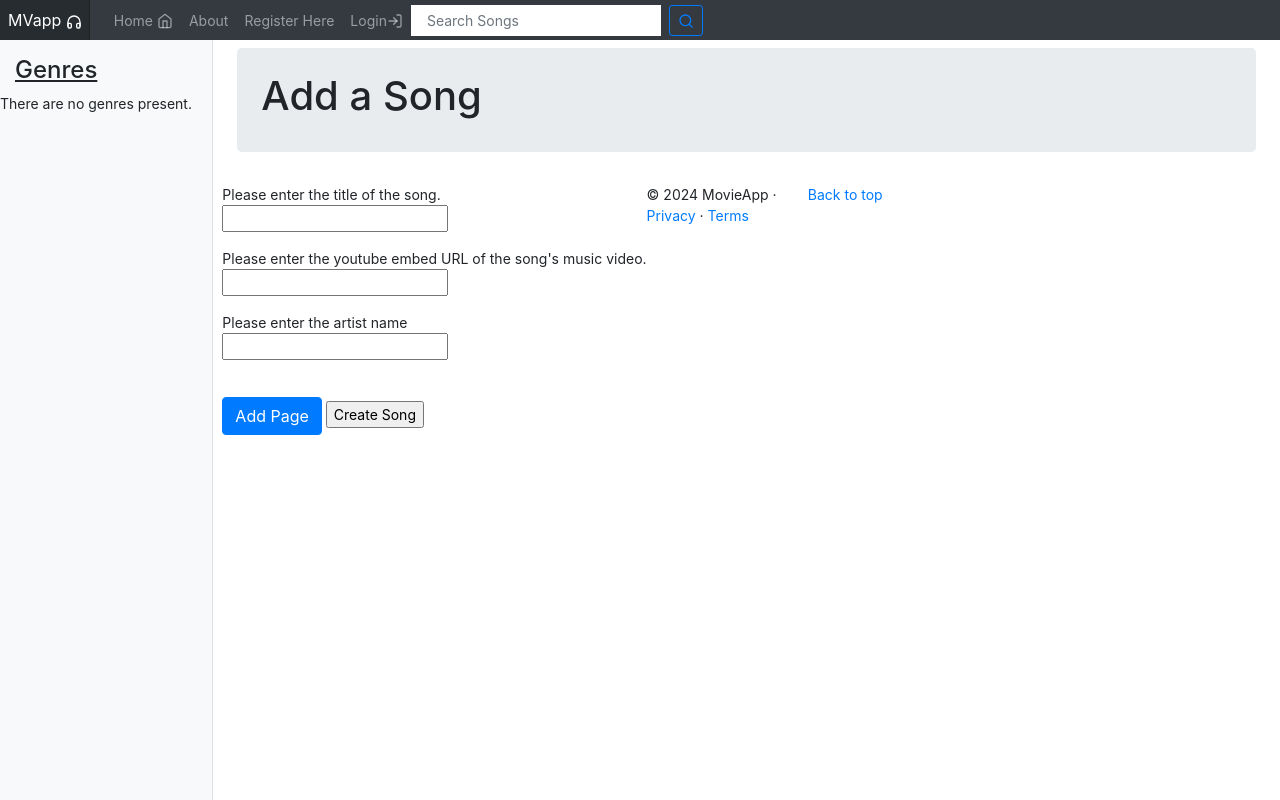
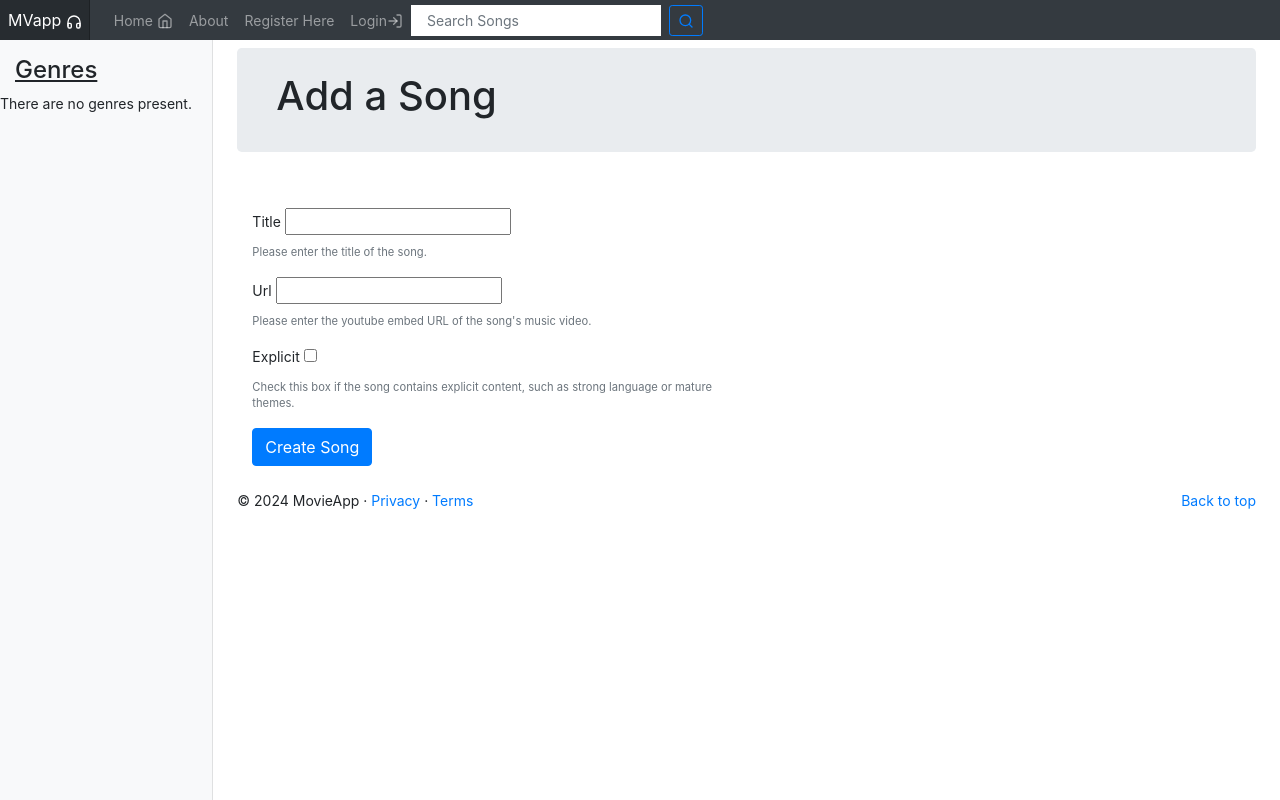
Before and after one commit to JoeWeir04/GroupApp, a Django app: template templates/MVapp/add_song.html in a window 1280 px wide. Run offline with Django 3.2, Linux system fonts and the light colour scheme; the template is opened without the code that fills it: values that come from a table or form of the project are taken from there, others are empty; some libraries are stand-ins or nearby versions.

Commit message:
explcit feature added

```diff
--- a/MVapp/forms.py
+++ b/MVapp/forms.py
@@ -24,14 +24,13 @@ class SongForm(forms.ModelForm):
     views = forms.IntegerField(widget=forms.HiddenInput(), initial=0)
     likes = forms.IntegerField(widget=forms.HiddenInput(), initial=0)
     slug = forms.CharField(widget=forms.HiddenInput(), required=False)
-    artist = forms.CharField(max_length=200,
-                         help_text="Please enter the artist name")
+    isExplicit = forms.BooleanField(label="Explicit",required=False,help_text="Check this box if the song contains explicit content, such as strong language or mature themes.")
 
 
 
     class Meta:
         model = Song
-        exclude = ('genre',)
+        exclude = ('genre','artist')
 
 
 
--- a/MVapp/models.py
+++ b/MVapp/models.py
@@ -33,6 +33,7 @@ class Song(models.Model):
     likes = models.IntegerField(default = 0)
     slug = models.SlugField(unique=True)
     artist = models.CharField(max_length = 200,blank = True)
+    isExplicit = models.BooleanField(default=False)
 
     def save(self, *args, **kwargs):
         if not self.slug:
--- a/templates/MVapp/add_song.html
+++ b/templates/MVapp/add_song.html
@@ -7,31 +7,30 @@
 
 {% block body_block %}
 <div class="jumbotron p-4">
-    <div class ="containter">
-    <h1 class = "jumbotron-heading">Add a Song</h1>
+    <div class="container">
+        <h1 class="jumbotron-heading">Add a Song</h1>
     </div>
 </div>
-<div class="containter">
-    <div class ="row">
-        <form role="form" id="song_form" method="post" action="/MVapp/genre/{{ genre.slug }}/add_song/">
+<div class="container">
+    <div class="row">
+        <div class="col-md-6">
+            <form role="form" id="song_form" method="post" action="/MVapp/genre/{{ genre.slug }}/add_song/" class="my-4">
                 {% csrf_token %}
                 {{ form.errors }}
                 {% for hidden in form.hidden_fields %}
                     {{ hidden }}
                 {% endfor %}
                 {% for field in form.visible_fields %}
+                    <div class="form-group">
                         {{ field.errors }}
-            {{ field.help_text }}<br />
+                        <label for="{{ field.id_for_label }}">{{ field.label }}</label>
                         {{ field }}
-            <br />
-            <div class ="p-2"></div>
+                        <small class="form-text text-muted">{{ field.help_text }}</small>
+                    </div>
                 {% endfor %}
-        <br />
-        <button class ="btn btn-primary" type="submit" name="submit">
-            Add Page
-        </button>
-
-        <input type="submit" name="submit" value="Create Song" />
+                <button type="submit" class="btn btn-primary">Create Song</button>
             </form>
-
+        </div>
+    </div>
+</div>
 {% endblock %}
```
Also changed, not shown: templates/MVapp/song.html (+9 -2 lines), MVapp/migrations/0012_song_isexplicit.py (added). Lines whose indentation alone changed are shown as unchanged.
